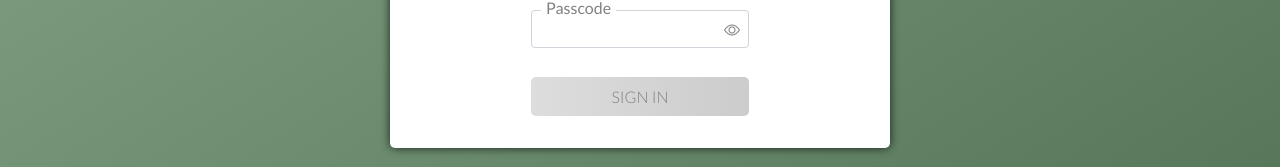
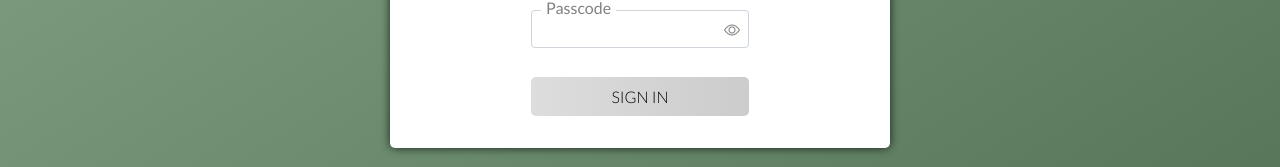
Before and after one commit to OmriLeviGit/Hate-Speech-Detection, a React (Create React App) app in the folder tagging_website/clientside/: page / in a window 1280 px wide. Shown: the part 390-557 px from the top of the page. Built offline with nearby package versions, Linux system fonts and the light colour scheme.

Commit message:
UI update - made "Uncertain" and "Irrelevant" buttons look more clickable

```diff
--- a/tagging_website/clientside/src/index.css
+++ b/tagging_website/clientside/src/index.css
@@ -25,7 +25,7 @@ code {
     --form-title-text: black;
     --form-help: gray;
     --submit-button-text: white;
-    --submit-button-disabled-text: gray;
+    --submit-button-disabled-text: #000000;
     --form-question: black;
 }
 
```
